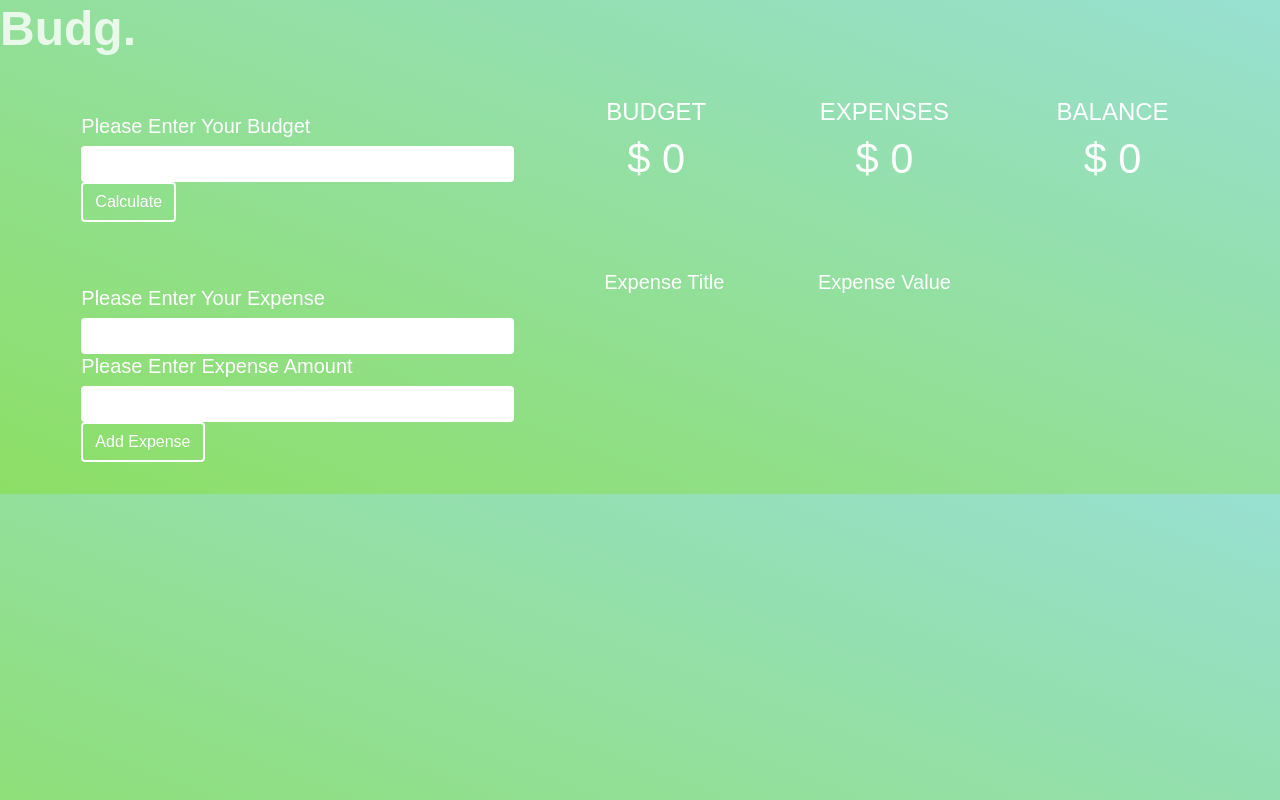
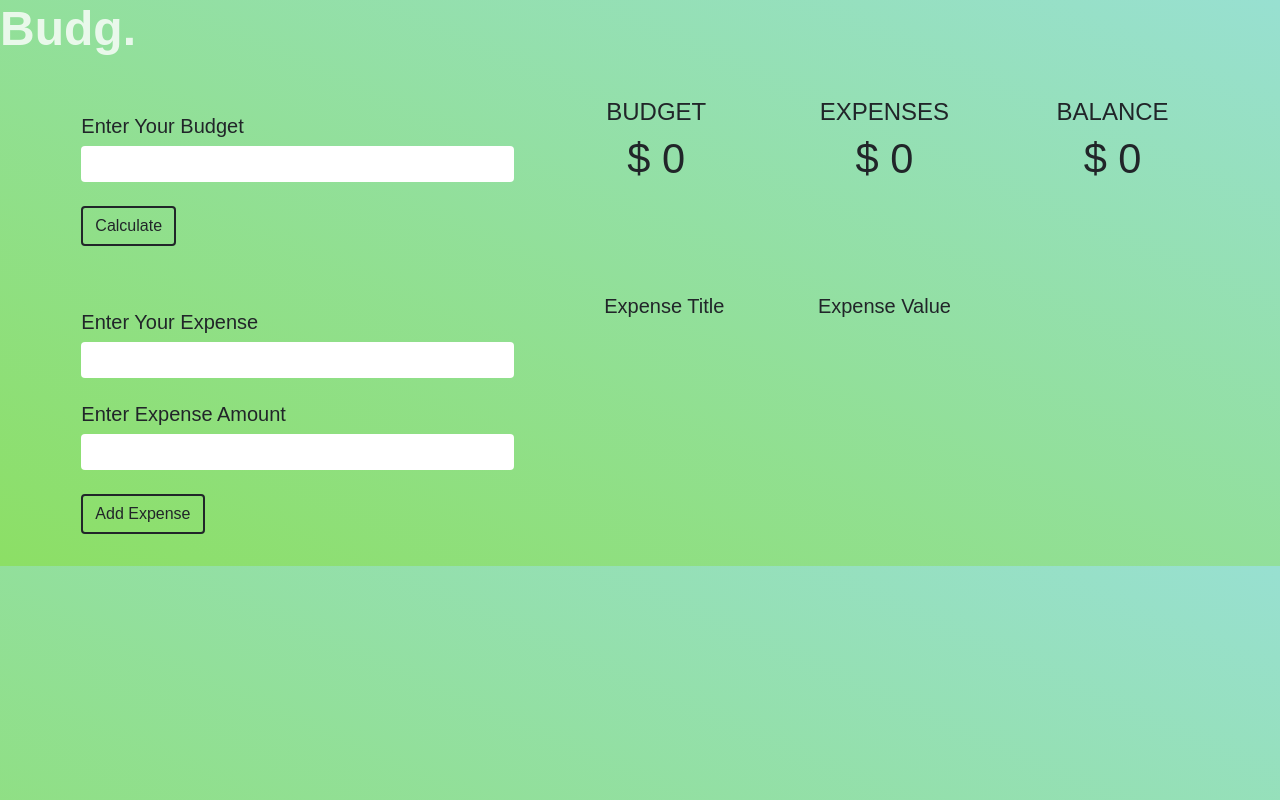
Before and after one commit to vicdubbeld/Budget-App, a PHP site: page / in a window 1280 px wide. Run offline with PHP 8.4, Linux system fonts and the light colour scheme.

Commit message:
more instances created

```diff
--- a/index.html
+++ b/index.html
@@ -20,11 +20,12 @@
             <div class="budget-feedback alert alert-danger text-capitalize">budget feedback</div>
             <!-- budget form -->
             <form id="budget-form" class=" budget-form">
-             <h5 class="text-capitalize">please enter your budget</h5>
+             <h5 class="text-capitalize">enter your budget</h5>
              <div class="form-group">
               <input type="number" class="form-control budget-input" id="budget-input">
              </div>
              <!-- submit button -->
+             <br>
              <button type="submit" class="btn text-capitalize budget-submit" id="budget-submit">calculate</button>
             </form>
            </div>
@@ -56,15 +57,17 @@
             <div class="expense-feedback alert alert-danger text-capitalize">expense feedback</div>
             <!-- expense form -->
             <form id="expense-form" class=" expense-form">
-             <h5 class="text-capitalize">please enter your expense</h5>
+             <h5 class="text-capitalize"> enter your expense</h5>
              <div class="form-group">
               <input type="text" class="form-control expense-input" id="expense-input">
              </div>
-             <h5 class="text-capitalize">please enter expense amount</h5>
+             <br>
+             <h5 class="text-capitalize"> enter expense amount</h5>
              <div class="form-group">
               <input type="number" class="form-control expense-input" id="amount-input">
              </div>
              <!-- submit button -->
+             <br>
              <button type="submit" class="btn text-capitalize expense-submit" id="expense-submit">add expense</button>
             </form>
            </div>
--- a/main.js
+++ b/main.js
@@ -23,9 +23,81 @@ class UI {
       this.budgetFeedback.innerHTML = `<p>value cannot be empty or negative</p>`;
       const self = this;
       setTimeout(function () {
-        this.budgetFeedback.classList.remove("showItem");
+        self.budgetFeedback.classList.remove("showItem");
       }, 4000);
+    } else {
+      this.budgetAmount.textContent = value;
+      this.budgetInput.value = "";
+      this.showBalance();
     }
+  }
+
+  //   show balance
+  showBalance() {
+    const expense = this.totalExpense();
+    const total = parseInt(this.budgetAmount.textContent) - expense;
+    this.balanceAmount.textContent = total;
+    if (total < 0) {
+      this.balance.classList.remove("showGreen", "showBlack");
+      this.balance.classList.add("showRed");
+    } else if (total > 0) {
+      this.balance.classList.remove("showRed", "showBlack");
+      this.balance.classList.add("showGreen");
+    } else if (total === 0) {
+      this.balance.classList.remove("showRed", "showGreen");
+      this.balance.classList.add("showBlack");
+    }
+  }
+  //   submit expense form
+  submitExpenseForm() {
+    const expenseValue = this.expenseInput.value;
+    const amountValue = this.amountInput.value;
+    if (expenseValue === "" || amountValue === "" || amountValue < 0) {
+      this.expenseFeedback.classList.add("showItem");
+      this.expenseFeedback.innerHTML = `<p>values cannot be empty or negative</p>`;
+      const self = this;
+      setTimeout(function () {
+        self.expenseFeedback.classList.remove("showItem");
+      }, 4000);
+    } else {
+      let amount = parseInt(amountValue);
+      this.expenseInput = "";
+      this.amountInput = "";
+
+      let expense = {
+        id: this.itemID,
+        title: expenseValue,
+        amount: amount,
+      };
+      this.itemID++;
+      this.itemList.push(expense);
+      this.addExpense(expense);
+      //   show balance
+    }
+  }
+  // add expense
+  addExpense(expense) {
+    const div = document.createElement("div");
+    div.classList.add("expense");
+    div.innerHTML = `
+    <div class="expense-item d-flex justify-content-between align-items-baseline">
+    <h6 class="expense-title mb-0 text-uppercase list-item">- title</h6>
+    <h5 class="expense-amount mb-0 list-item">amount</h5>
+    <div class="expense-icons list-item">
+     <a href="#" class="edit-icon mx-2" data-id="${expense.id}">
+      <i class="fas fa-edit"></i>
+     </a>
+     <a href="#" class="delete-icon" data-id="${expense.id}">
+      <i class="fas fa-trash"></i>
+     </a>
+    </div>
+   </div>
+    `;
+  }
+  // total expense
+  totalExpense() {
+    let total = 400;
+    return total;
   }
 }
 
@@ -45,6 +117,7 @@ function eventListeners() {
   //   expense form submit
   expenseForm.addEventListener("submit", function (event) {
     event.preventDefault();
+    ui.submitExpenseForm();
   });
   //   expense click
   expenseList.addEventListener("click", function (event) {});
--- a/style.css
+++ b/style.css
@@ -7,6 +7,7 @@ body {
     padding: 0;
     box-sizing: border-box;
     font-family: "Poppins", sans-serif;
+
 }
 
 main{
@@ -26,41 +27,14 @@ h1 {
     font-size: 3rem;
     opacity: 0.8;
 }
-h2, h3, h4, h5, h6, p, span, #budget-submit, #expense-submit {
+/* h2, h3, h4, h5, h6, p, span, #budget-submit, #expense-submit {
     color: white;
-}
+} */
 #budget-submit, #expense-submit{
     border-style: solid;
     border-width: 2px;
 }
-.workspace {
-    background: white;
-    min-height: 80vh;
-    width: 60%;
-    background: linear-gradient(
-      to right bottom,
-      rgba(255, 255, 255, 0.7),
-      rgba(255, 255, 255, 0.3)
-    );
-    border-radius: 2rem;
-    z-index: 2;
-    backdrop-filter: blur(2rem);
-    display: flex;
-    /* border-color: rgb(218, 36, 235);
-    border-width: 5px;
-    border-style: solid; */
-}
-.row {
-    /* border-color: blue;
-    border-width: 5px;
-    border-style:solid */
-}
-.col-sm{
-    /* border-color: red;
-    border-width: 5px;
-    border-style: solid;
-    height: 250px; */
-}
+
 .budget-feedback,
 .expense-feedback {
   display: none;
```
